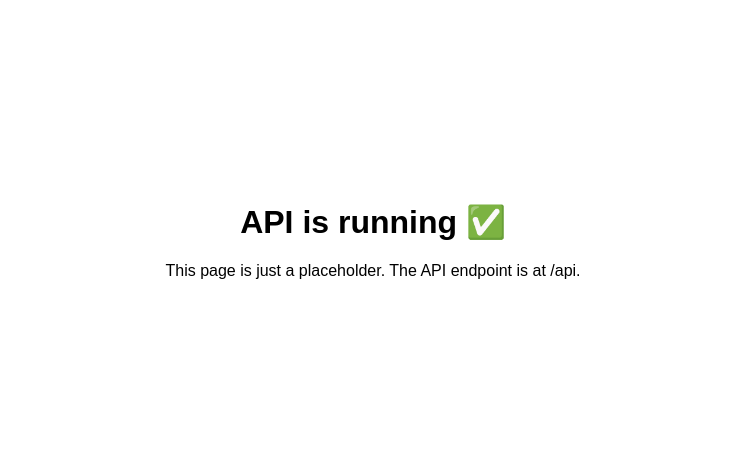
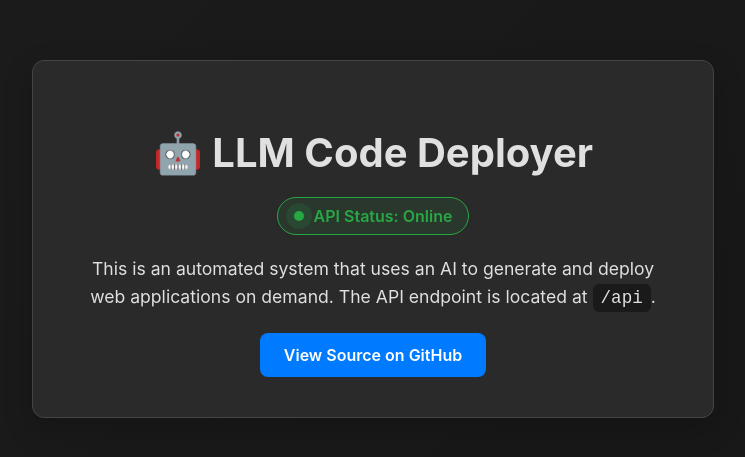
Before and after one commit to debmalyaSanyal/llm-code-deployer, a website: page index.html in a window 1280 px wide. Shown: the part 161-618 px from the top of the page, without its empty margins (267-1012 px from the left). Drawn offline with Linux system fonts and the light colour scheme.

Commit message:
Refactor index.html for improved layout and styling
Updated the title and added viewport meta tag. Enhanced styling and layout for better visual appeal.

```diff
--- a/index.html
+++ b/index.html
@@ -2,16 +2,133 @@
 <html lang="en">
 <head>
     <meta charset="UTF-8">
-    <title>LLM Code Deployer</title>
+    <meta name="viewport" content="width=device-width, initial-scale=1.0">
+    <title>LLM Code Deployer API</title>
     <style>
-        body { font-family: sans-serif; display: grid; place-content: center; height: 100vh; margin: 0; }
-        div { text-align: center; }
+        :root {
+            --bg-color: #1a1a1a;
+            --card-color: #2a2a2a;
+            --text-color: #e0e0e0;
+            --primary-color: #007bff;
+            --green-color: #28a745;
+            --border-color: #444;
+        }
+
+        body {
+            font-family: -apple-system, BlinkMacSystemFont, "Segoe UI", Roboto, Helvetica, Arial, sans-serif;
+            background-color: var(--bg-color);
+            color: var(--text-color);
+            display: flex;
+            justify-content: center;
+            align-items: center;
+            min-height: 100vh;
+            margin: 0;
+            padding: 20px;
+            box-sizing: border-box;
+            background: linear-gradient(-45deg, #121212, #1a1a1a, #232323, #2c2c2c);
+            background-size: 400% 400%;
+            animation: gradient 15s ease infinite;
+        }
+
+        @keyframes gradient {
+            0% { background-position: 0% 50%; }
+            50% { background-position: 100% 50%; }
+            100% { background-position: 0% 50%; }
+        }
+
+        .container {
+            background-color: var(--card-color);
+            border: 1px solid var(--border-color);
+            border-radius: 12px;
+            padding: 40px;
+            max-width: 600px;
+            width: 100%;
+            text-align: center;
+            box-shadow: 0 10px 30px rgba(0, 0, 0, 0.2);
+        }
+
+        h1 {
+            font-size: 2.5rem;
+            margin-bottom: 10px;
+        }
+
+        .status {
+            display: inline-flex;
+            align-items: center;
+            background-color: rgba(40, 167, 69, 0.1);
+            color: var(--green-color);
+            padding: 8px 16px;
+            border-radius: 20px;
+            font-weight: 600;
+            margin-top: 10px;
+            border: 1px solid var(--green-color);
+        }
+
+        .status-dot {
+            width: 10px;
+            height: 10px;
+            background-color: var(--green-color);
+            border-radius: 50%;
+            margin-right: 10px;
+            animation: pulse 1.5s infinite;
+        }
+
+        @keyframes pulse {
+            0% { box-shadow: 0 0 0 0 rgba(40, 167, 69, 0.7); }
+            70% { box-shadow: 0 0 0 10px rgba(40, 167, 69, 0); }
+            100% { box-shadow: 0 0 0 0 rgba(40, 167, 69, 0); }
+        }
+
+        p {
+            font-size: 1.1rem;
+            line-height: 1.6;
+            margin: 20px 0;
+        }
+
+        code {
+            background-color: var(--bg-color);
+            padding: 4px 8px;
+            border-radius: 6px;
+            font-family: "SF Mono", "Fira Code", monospace;
+        }
+
+        .button {
+            display: inline-block;
+            background-color: var(--primary-color);
+            color: white;
+            padding: 12px 24px;
+            text-decoration: none;
+            font-weight: 600;
+            border-radius: 8px;
+            transition: transform 0.2s ease, background-color 0.2s ease;
+        }
+
+        .button:hover {
+            background-color: #0056b3;
+            transform: translateY(-2px);
+        }
+
     </style>
 </head>
 <body>
-    <div>
-        <h1>API is running ✅</h1>
-        <p>This page is just a placeholder. The API endpoint is at /api.</p>
+
+    <div class="container">
+        <h1>🤖 LLM Code Deployer</h1>
+
+        <div class="status">
+            <span class="status-dot"></span>
+            API Status: Online
+        </div>
+
+        <p>
+            This is an automated system that uses an AI to generate and deploy web applications on demand.
+            The API endpoint is located at <code>/api</code>.
+        </p>
+
+        <a href="https://github.com/your-github-username/llm-code-deployer" class="button" target="_blank" rel="noopener noreferrer">
+            View Source on GitHub
+        </a>
     </div>
+
 </body>
 </html>
```
